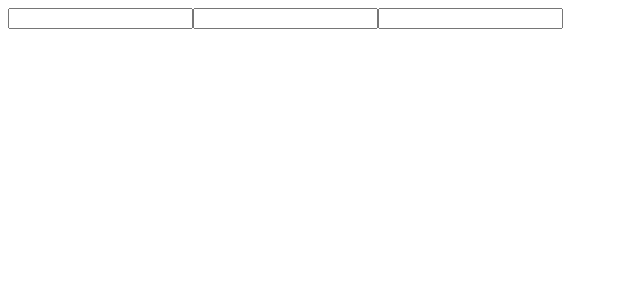
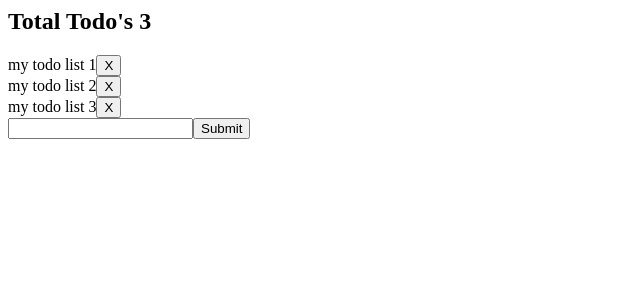
Before and after one commit to balakrishnansky/react-class, a React (Create React App) app: page / in a window 1280 px wide. Shown: the top 300 px of the page, without its empty margins (0-640 px from the left). Built offline with nearby package versions, Linux system fonts and the light colour scheme.

Commit message:
1 file modified, 4 added, 2 deleted

```diff
--- a/src/App.js
+++ b/src/App.js
@@ -1,8 +1,50 @@
 import React, { Component } from "react";
-import FormContainer from "./components/FormContainer";
-import "./style.css";
+import Header from "./components/Header";
+import Todo from "./components/Todo";
+import AddTodo from "./components/AddTodo";
 
-function App() {
-  return <FormContainer />;
+class App extends Component {
+  constructor() {
+    super();
+    this.state = {
+      tasks: ["my todo list 1", "my todo list 2", "my todo list 3"],
+      term: ""
+    };
+    this.onSubmitHandle = this.onSubmitHandle.bind(this);
+    this.onDelete = this.onDelete.bind(this);
+    this.handleOnchange = this.handleOnchange.bind(this);
+  }
+  onSubmitHandle(e) {
+    e.preventDefault();
+    //console.log(e.target.value);
+    if (this.state.term === "") return;
+    this.setState({ tasks: [...this.state.tasks, this.state.term] });
+    this.setState({ term: "" });
+    //this.state.
+    // const {value} = e.target.value
+    //this.setState({})
+  }
+  onDelete(e) {
+    e.preventDefault();
+  }
+  handleOnchange(e) {
+    const { name, value } = e.target;
+    this.setState({ [name]: value });
+  }
+
+  render() {
+    return (
+      <div>
+        <Header tasks={this.state.tasks} />
+        <Todo tasks={this.state.tasks} onDelete={this.onDelete} />
+        <AddTodo
+          onSubmitHandle={this.onSubmitHandle}
+          handleOnchange={this.handleOnchange}
+          term={this.state.term}
+        />
+      </div>
+    );
+  }
 }
+
 export default App;
--- /dev/null
+++ b/src/components/AddTodo.js
@@ -0,0 +1,17 @@
+import React from "react";
+
+const AddTodo = props => {
+  return (
+    <form onSubmit={props.onSubmitHandle}>
+      <input
+        type="text"
+        name="term"
+        value={props.term}
+        onChange={props.handleOnchange}
+      />
+      <button>Submit </button>
+    </form>
+  );
+};
+
+export default AddTodo;
--- a/src/components/FormComponent.js
+++ /dev/null
@@ -1,36 +0,0 @@
-import React from "react";
-
-function FormComponent(props) {
-  console.log(props);
-  return (
-    <main>
-      <form>
-        <input
-          type="text"
-          value={props.firstName}
-          placehoder="First Name"
-          name="firstName"
-          onChange={props.onChange}
-        />
-        <input
-          type="text"
-          value={props.lastName}
-          placehoder="Last Name"
-          name="lastName"
-          onChange={props.onChange}
-        />
-        <input
-          type="text"
-          value={props.age}
-          placehoder="Age"
-          name="age"
-          onChange={props.onChange}
-        />
-      </form>
-      <h1>{props.firstName}</h1>
-      <h1>{props.lastName}</h1>
-    </main>
-  );
-}
-
-export default FormComponent;
--- a/src/components/FormContainer.js
+++ /dev/null
@@ -1,26 +0,0 @@
-import React, { Component } from "react";
-import FormComponent from "./FormComponent";
-
-class FormContainer extends Component {
-  constructor() {
-    super();
-    this.state = {
-      firstName: "",
-      lastName: "",
-      age: ""
-    };
-    this.onChange = this.onChange.bind(this);
-  }
-  onChange(event) {
-    const { name, type, value, checked } = event.target;
-    type === "checkbox"
-      ? this.setState({ [name]: checked })
-      : this.setState({ [name]: value });
-  }
-
-  render() {
-    return <FormComponent onChange={this.onChange} {...this.state} />;
-  }
-}
-
-export default FormContainer;
--- /dev/null
+++ b/src/components/Header.js
@@ -0,0 +1,11 @@
+import React from "react";
+
+const Header = props => {
+  return (
+    <header>
+      <h2> Total Todo's {props.tasks.length}</h2>
+    </header>
+  );
+};
+
+export default Header;
--- /dev/null
+++ b/src/components/ListTodo.js
@@ -0,0 +1,17 @@
+import React from "react";
+
+const ListTodo = props => {
+  return (
+    <div className="list-item">
+      {props.content}
+      <button
+        className="delete is-pulled-right"
+        onClick={() => props.onDelete(props.id)}
+      >
+        {"X"}
+      </button>
+    </div>
+  );
+};
+
+export default ListTodo;
--- /dev/null
+++ b/src/components/Todo.js
@@ -0,0 +1,33 @@
+import React from "react";
+import ListTodo from "./ListTodo";
+
+const Todo = props => {
+  const todoListArr = props.tasks.map((task, index) => {
+    return (
+      <ListTodo
+        content={task}
+        key={index}
+        id={index}
+        onDelete={props.onDelete}
+      />
+    );
+  });
+  return <div className="list-wrapper">{todoListArr}</div>;
+};
+
+export default Todo;
+
+/*
+
+  const TodoList = (props) => {
+  const todos = props.tasks.map((todo, index) => {
+    return <Todo content={todo} key={index} id={index} onDelete={props.onDelete} />
+  })
+  return(
+    <div className='list-wrapper'>
+      {todos}
+    </div>
+  );
+}
+
+*/
```
